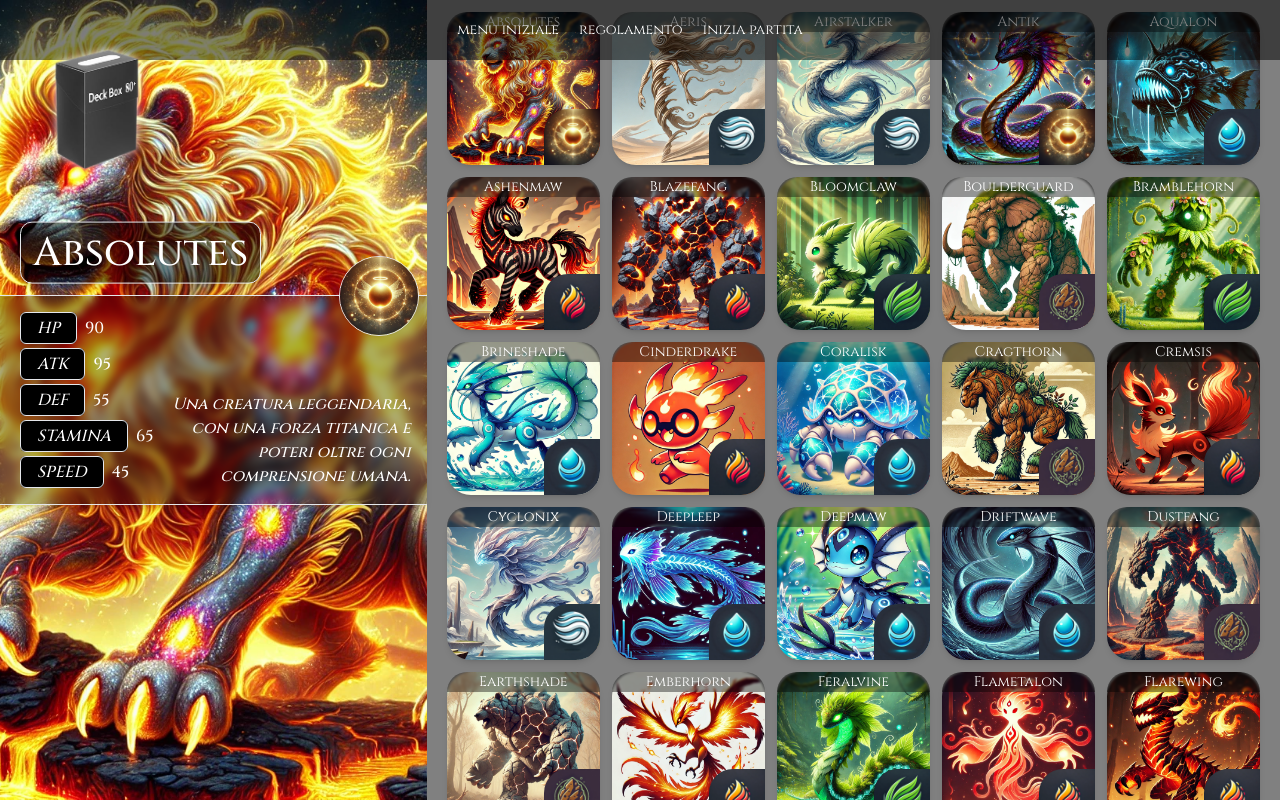
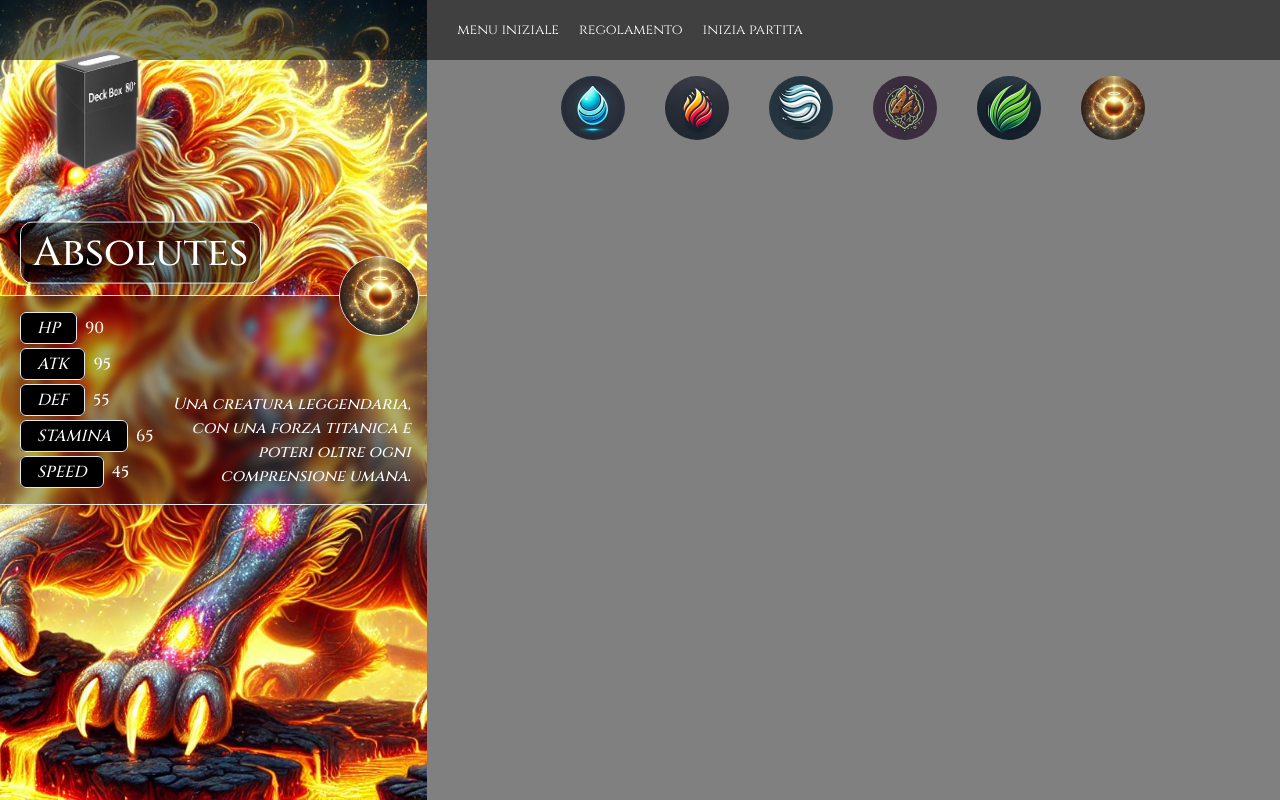
Before and after one commit to JackRosser/monstersfight, an Angular app: page / in a window 1280 px wide. Built offline with nearby package versions, Linux system fonts and the light colour scheme; data requests are answered from the project's data file.

Commit message:
problema per gli attributi

```diff
--- a/src/app/app.module.ts
+++ b/src/app/app.module.ts
@@ -12,6 +12,7 @@ import { DeckComponent } from './navbar/deck/deck.component';
 import { DeckmodalComponent } from './modals/deckmodal/deckmodal.component';
 import { FormsModule } from '@angular/forms';
 import { YellowboxDirective } from './directives/yellowbox.directive';
+import { SelectattributeComponent } from './pages/selectattribute/selectattribute.component';
 
 const routes: Route[] = [
   {
@@ -30,7 +31,8 @@ const routes: Route[] = [
     NavbarComponent,
     DeckComponent,
     DeckmodalComponent,
-    YellowboxDirective
+    YellowboxDirective,
+    SelectattributeComponent
   ],
   imports: [
     BrowserModule,
--- a/src/app/pages/monsterselect/monsterselect.component.html
+++ b/src/app/pages/monsterselect/monsterselect.component.html
@@ -11,8 +11,9 @@
     ></app-mainmonster>
   </div>
   <div
-    class="w-full h-1/2 lg:w-1/2 lg:h-full xl:w-2/3 p-3 md:px-5 overflow-auto"
+    class="w-full h-1/2 lg:w-1/2 lg:h-full xl:w-2/3 p-3 md:px-5 overflow-auto flex flex-col items-center gap-y-5"
   >
+    <app-selectattribute></app-selectattribute>
     <!-- previews -->
     <app-previews
       [monstersList]="monstersList"
@@ -20,5 +21,3 @@
     ></app-previews>
   </div>
 </section>
-
-<!-- [activeBorder]="activeBorder" -->
--- a/src/app/pages/previews/previews.component.html
+++ b/src/app/pages/previews/previews.component.html
@@ -1,6 +1,6 @@
 <ul class="grid grid-cols-3 md:grid-cols-4 lg:grid-cols-3 xl:grid-cols-5 gap-3">
   <li
-    *ngFor="let monster of monstersList; let i = index"
+    *ngFor="let monster of monstersFilter; let i = index"
     appYellowbox
     class="cursor-pointer hover:brightness-125 hover:shadow-2xl relative rounded-3xl active:scale-90 active:grayscale transition-transform duration-[300ms]"
     [style]="borderActive"
@@ -10,13 +10,13 @@
     <h2
       class="text-[0.8rem] md:text-sm absolute top-0 left-0 w-full text-center rounded-tl-3xl rounded-tr-3xl backdrop-blur-[1px] bg-black bg-opacity-40 text-white"
     >
-      {{ monstersList[i].name }}
+      {{ monstersFilter[i].name }}
     </h2>
     <img
-      [attr.src]="monstersList[i].icon"
+      [attr.src]="monstersFilter[i].icon"
       class="absolute max-h-[2rem] md:max-h-[3.5rem] end-0 bottom-0 rounded-br-3xl rounded-tl-3xl"
     />
-    <img [attr.src]="monstersList[i].img" class="rounded-3xl shadow-md" />
+    <img [attr.src]="monstersFilter[i].img" class="rounded-3xl shadow-md" />
   </li>
 </ul>
 
--- a/src/app/pages/previews/previews.component.ts
+++ b/src/app/pages/previews/previews.component.ts
@@ -14,6 +14,30 @@ export class PreviewsComponent {
 @Input() cardInDeck!: iMonsters
 @Input() inputDeck!: (card: iMonsters) => void
 
+acqua:boolean = false
+fuoco:boolean = false
+vento:boolean = false
+terra:boolean = false
+erba:boolean = false
+legendary:boolean = false
+monstersFilter!: iMonsters[]
+
+showImagesSelected(): void {
+  if (this.acqua) {
+    this.monstersFilter = this.monstersList.filter(type => type.type === "acqua");
+  } else if (this.fuoco) {
+    this.monstersFilter = this.monstersList.filter(type => type.type === "fuoco");
+  } else if (this.vento) {
+    this.monstersFilter = this.monstersList.filter(type => type.type === "vento");
+  } else if (this.terra) {
+    this.monstersFilter = this.monstersList.filter(type => type.type === "terra");
+  } else if (this.erba) {
+    this.monstersFilter = this.monstersList.filter(type => type.type === "erba");
+  } else if (this.legendary) {
+    this.monstersFilter = this.monstersList.filter(type => type.type === "legendary");
+  }
+}
+
 
 
 }
--- /dev/null
+++ b/src/app/pages/selectattribute/selectattribute.component.html
@@ -0,0 +1,50 @@
+<section class="flex gap-2 md:gap-10 lg:gap-4 xl:gap-10 lg:mt-[4rem]">
+  <img
+    src="services/icons/acqua.webp"
+    alt="icon"
+    [class]="iconClass"
+    (click)="
+      attributeChanger('acqua', 'fuoco', 'vento', 'terra', 'erba', 'legendary')
+    "
+  />
+  <img
+    src="services/icons/fuoco.webp"
+    alt="icon"
+    [class]="iconClass"
+    (click)="
+      attributeChanger('fuoco', 'acqua', 'vento', 'terra', 'erba', 'legendary')
+    "
+  />
+  <img
+    src="services/icons/vento.webp"
+    alt="icon"
+    [class]="iconClass"
+    (click)="
+      attributeChanger('vento', 'fuoco', 'acqua', 'terra', 'erba', 'legendary')
+    "
+  />
+  <img
+    src="services/icons/terra.webp"
+    alt="icon"
+    [class]="iconClass"
+    (click)="
+      attributeChanger('terra', 'fuoco', 'vento', 'acqua', 'erba', 'legendary')
+    "
+  />
+  <img
+    src="services/icons/erba.webp"
+    alt="icon"
+    [class]="iconClass"
+    (click)="
+      attributeChanger('erba', 'fuoco', 'vento', 'terra', 'acqua', 'legendary')
+    "
+  />
+  <img
+    src="services/icons/legendary.webp"
+    alt="icon"
+    [class]="iconClass"
+    (click)="
+      attributeChanger('legendary', 'fuoco', 'vento', 'terra', 'erba', 'acqua')
+    "
+  />
+</section>
--- /dev/null
+++ b/src/app/pages/selectattribute/selectattribute.component.ts
@@ -0,0 +1,58 @@
+import { Component, EventEmitter, Input, Output } from '@angular/core';
+
+@Component({
+  selector: 'app-selectattribute',
+  templateUrl: './selectattribute.component.html',
+  styleUrl: './selectattribute.component.scss'
+})
+export class SelectattributeComponent {
+
+icons: string[] = ["services/icons/acqua.webp", "services/icons/fuoco.webp", "services/icons/vento.webp", "services/icons/terra.webp", "services/icons/erba.webp", "services/icons/legendary.webp"]
+iconClass: string = "max-h-[4rem] rounded-full cursor-pointer hover:scale-110 hover:rotate-[20deg] transition-transform duration-[300ms] active:scale-50"
+
+@Input() acqua!:boolean
+@Input() fuoco!:boolean
+@Input() vento!:boolean
+@Input() terra!:boolean
+@Input() erba!:boolean
+@Input() legendary!:boolean
+
+@Output() attributoMostrato = new EventEmitter<{ [key: string]: boolean }>();
+@Output() attrEliminUno = new EventEmitter<{ [key: string]: boolean }>();
+@Output() attrEliminDue = new EventEmitter<{ [key: string]: boolean }>();
+@Output() attrEliminTre = new EventEmitter<{ [key: string]: boolean }>();
+@Output() attrEliminQuattro = new EventEmitter<{ [key: string]: boolean }>();
+@Output() attrEliminCinque = new EventEmitter<{ [key: string]: boolean }>();
+
+attributeChanger(attributo: string, eliminareUno: string, eliminareDue: string, eliminareTre: string, eliminareQuattro: string, eliminareCinque: string) {
+
+  (this as any)[attributo] = !(this as any)[attributo];
+
+
+  if ((this as any)[eliminareUno]) {
+    (this as any)[eliminareUno] = false;
+  }
+  if ((this as any)[eliminareDue]) {
+    (this as any)[eliminareDue] = false;
+  }
+  if ((this as any)[eliminareTre]) {
+    (this as any)[eliminareTre] = false;
+  }
+  if ((this as any)[eliminareQuattro]) {
+    (this as any)[eliminareQuattro] = false;
+  }
+  if ((this as any)[eliminareCinque]) {
+    (this as any)[eliminareCinque] = false;
+  }
+
+
+  this.attributoMostrato.emit((this as any)[attributo]);
+  this.attrEliminUno.emit((this as any)[eliminareUno]);
+  this.attrEliminDue.emit((this as any)[eliminareDue]);
+  this.attrEliminTre.emit((this as any)[eliminareTre]);
+  this.attrEliminQuattro.emit((this as any)[eliminareQuattro]);
+  this.attrEliminCinque.emit((this as any)[eliminareCinque]);
+
+}
+
+}
```
Also changed, not shown: src/app/pages/selectattribute/selectattribute.component.scss (added), 1 other file (tests, documents, lock files or other folders).
